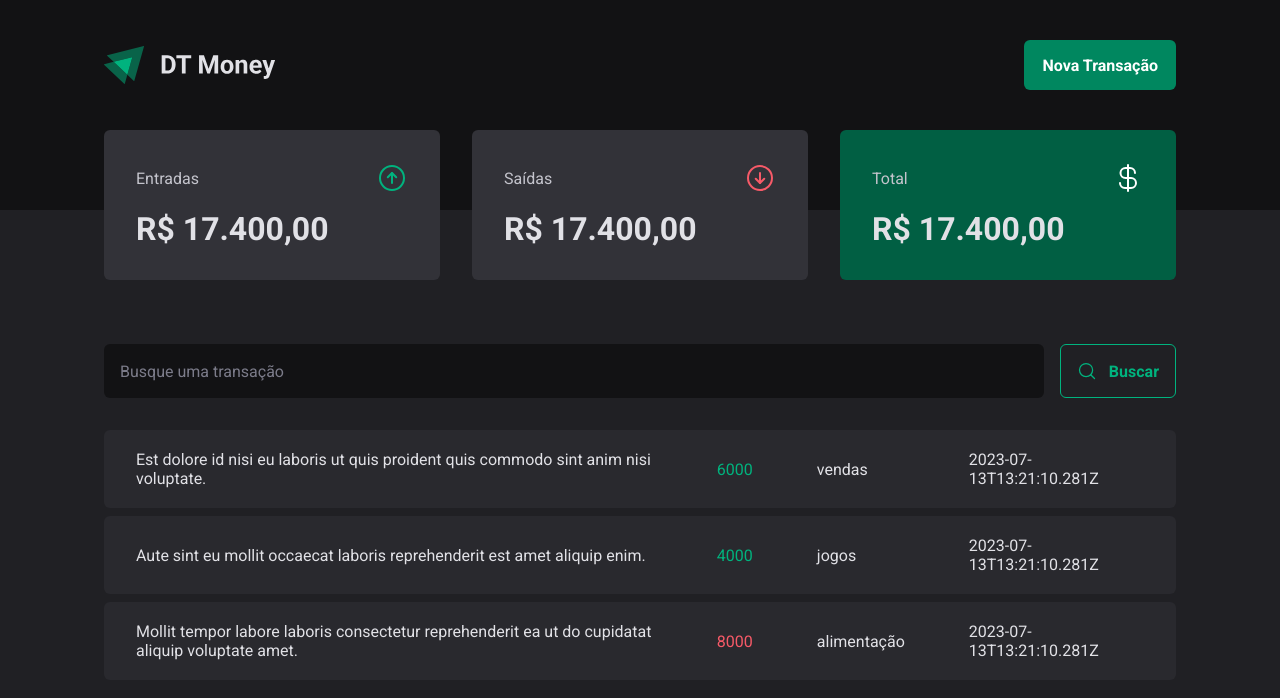
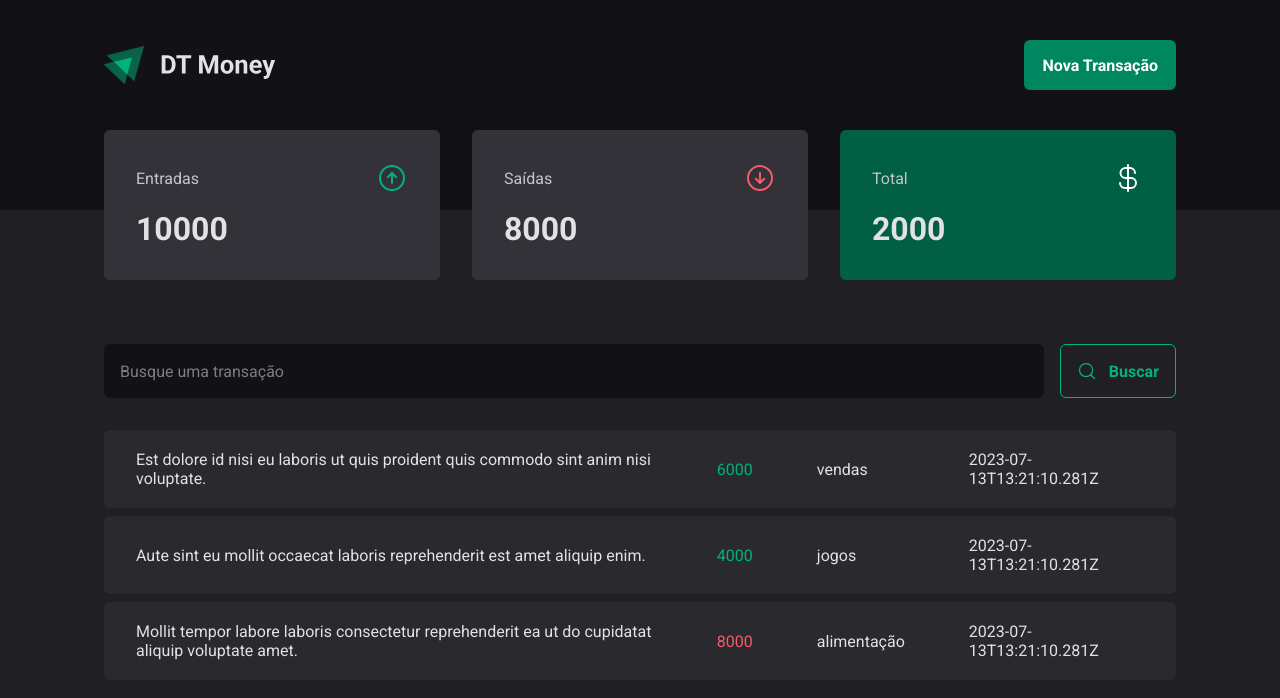
Before and after one commit to YanCardoso/money-y, a React (Vite) app: page / in a window 1280 px wide. Shown: the top 698 px of the page. Built offline with nearby package versions, Linux system fonts and the light colour scheme; data requests are answered from the project's data file.

Commit message:
summary reduce

```diff
--- a/src/components/Summary/index.tsx
+++ b/src/components/Summary/index.tsx
@@ -1,7 +1,30 @@
 import { ArrowCircleDown, ArrowCircleUp, CurrencyDollar } from 'phosphor-react'
+import { useContext } from 'react'
+import { TransactionsContext } from '../../contexts/TransactionsContext'
 import { SummaryCard, SummaryContainer } from './styles'
 
 export function Summary() {
+	const { transactions } = useContext(TransactionsContext)
+
+	const summary = transactions.reduce(
+		(acc, transaction) => {
+			if (transaction.type === 'income') {
+				acc.income += transaction.price
+				acc.total += transaction.price
+			} else {
+				acc.outcome += transaction.price
+				acc.total -= transaction.price
+			}
+
+			return acc
+		},
+		{
+			income: 0,
+			outcome: 0,
+			total: 0,
+		}
+	)
+
 	return (
 		<SummaryContainer>
 			<SummaryCard>
@@ -12,7 +35,7 @@
 						color='#00b37e'
 					/>
 				</header>
-				<strong>R$ 17.400,00</strong>
+				<strong>{summary.income}</strong>
 			</SummaryCard>
 			<SummaryCard>
 				<header>
@@ -22,7 +45,7 @@
 						color='#f75a68'
 					/>
 				</header>
-				<strong>R$ 17.400,00</strong>
+				<strong>{summary.outcome}</strong>
 			</SummaryCard>
 			<SummaryCard variant='green'>
 				<header>
@@ -32,7 +55,7 @@
 						color='#fff'
 					/>
 				</header>
-				<strong>R$ 17.400,00</strong>
+				<strong>{summary.total}</strong>
 			</SummaryCard>
 		</SummaryContainer>
 	)
```
Also changed, not shown: tsconfig.json (indentation only).
